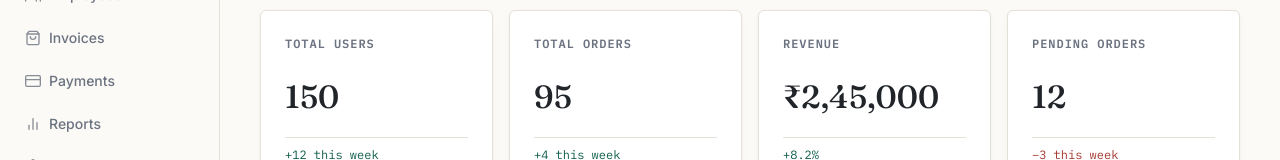
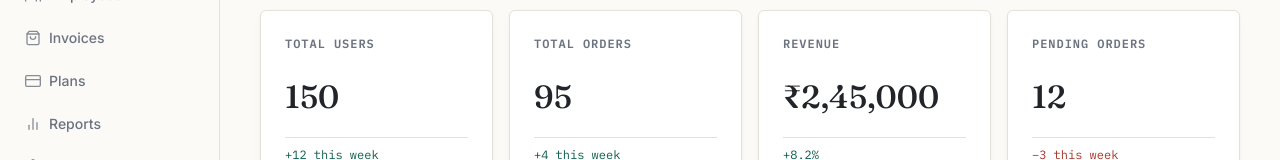
Before and after one commit to JashSakariya/SaaS, a Vue app in the folder SaaS-frontend/: page /dashboard in a window 1280 px wide. Shown: the part 216-376 px from the top of the page. Built offline with nearby package versions, Linux system fonts and the light colour scheme.

Commit message:
icon bug

```diff
--- a/SaaS-frontend/src/components/Sidebar.vue
+++ b/SaaS-frontend/src/components/Sidebar.vue
@@ -44,7 +44,7 @@
             <line x1="3" y1="6" x2="21" y2="6"></line>
             <path d="M16 10a4 4 0 0 1-8 0"></path>
           </svg>
-          <svg v-else-if="item.label === 'Payments'" width="16" height="16" viewBox="0 0 24 24" fill="none" stroke="currentColor" stroke-width="2" stroke-linecap="round" stroke-linejoin="round">
+          <svg v-else-if="item.label === 'Plans' || item.label === 'plans' || item.label === 'Payments'" width="16" height="16" viewBox="0 0 24 24" fill="none" stroke="currentColor" stroke-width="2" stroke-linecap="round" stroke-linejoin="round">
             <rect x="1" y="4" width="22" height="16" rx="2" ry="2"></rect>
             <line x1="1" y1="10" x2="23" y2="10"></line>
           </svg>
@@ -55,7 +55,7 @@
           </svg>
           <svg v-else-if="item.label === 'Settings'" width="16" height="16" viewBox="0 0 24 24" fill="none" stroke="currentColor" stroke-width="2" stroke-linecap="round" stroke-linejoin="round">
             <circle cx="12" cy="12" r="3"></circle>
-            <path d="M19.4 15a1.65 1.65 0 0 0 .33 1.82l.06.06a2 2 0 1 1-2.83 2.83l-.06-.06a1.65 1.65 0 0 0-1.82-.33 1.65 1.65 0 0 0-1 1.51V21a2 2 0 0 1-4 0v-.09A1.65 1.65 0 0 0 9 19.4a1.65 1.65 0 0 0-1.82.33l-.06.06a2 2 0 1 1-2.83-2.83l.06-.06a1.65 1.65 0 0 0 .33-1.82 1.65 1.65 0 0 0-1.51-1H3a2 2 0 0 1 0-4h.09A1.65 1.65 0 0 0 4.6 9a1.65 1.65 0 0 0-.33-1.82l-.06-.06a2 2 0 1 1 2.83-2.83l.06.06a1.65 1.65 0 0 0 1.82.33H9a1.65 1.65 0 0 0 1-1.51V3a2 2 0 0 1 4 0v.09a1.65 1.65 0 0 0 1 1.51 1.65 1.65 0 0 0 1.82-.33l.06-.06a2 2 0 1 1 2.83 2.83l-.06.06a1.65 1.65 0 0 0-.33 1.82V9a1.65 1.65 0 0 0 1.51 1H21a2 2 0 0 1 0 4h-.09a1.65 1.65 0 0 0-1.51 1z"></path>
+            <path d="M19.4 15a1.65 1.65 0 0 0 .33 1.82l.06.06a2 2 0 1 1-2.83 2.83l-.06-.06a1.65 1.65 0 0 0-1.82-.33 1.65 1.65 0 0 0-1 1.51V21a2 2 0 0 1-4 0v-.09A1.65 1.65 0 0 0 9 19.4a1.65 1.65 0 0 0-1.82.33l-.06.06a2 2 0 1 1-2.83-2.83l.06-.06a1.65 1.65 0 0 0 .33-1.82 1.65 1.65 0 0 0-1.51-1H3a2 2 0 0 1 0-4h.09A1.65 1.65 0 0 0 4.6 9a1.65 1.65 0 0 0-.33-1.82l-.06-.06a2 2 0 1 1 2.83-2.83l.06.06a1.65 1.65 0 0 0 1.82.33H9a1.65 1.65 0 0 0 1-1.51V3a2 2 0 0 1 4 0v.09a1.65 1.65 0 0 0 1 1.51 1.65 1.65 0 0 0 1.82-.33l.06-.06a2 2 0 1 1 2.83 2.83l-.06-.06a1.65 1.65 0 0 0-.33 1.82V9a1.65 1.65 0 0 0 1.51 1H21a2 2 0 0 1 0 4h-.09a1.65 1.65 0 0 0-1.51 1z"></path>
           </svg>
         </span>
         <span class="nav-label">{{ item.label }}</span>
@@ -72,7 +72,7 @@
   { label: 'Clients', path: '/clients' },
   { label: 'Employees', path: '/developers' },
   { label: 'Invoices', path: '/invoices' },
-  { label: 'Payments', path: '/' },
+  { label: 'Plans', path: '/' },
   { label: 'Reports', path: '/' },
   { label: 'Settings', path: '/' },
 ]);
```
